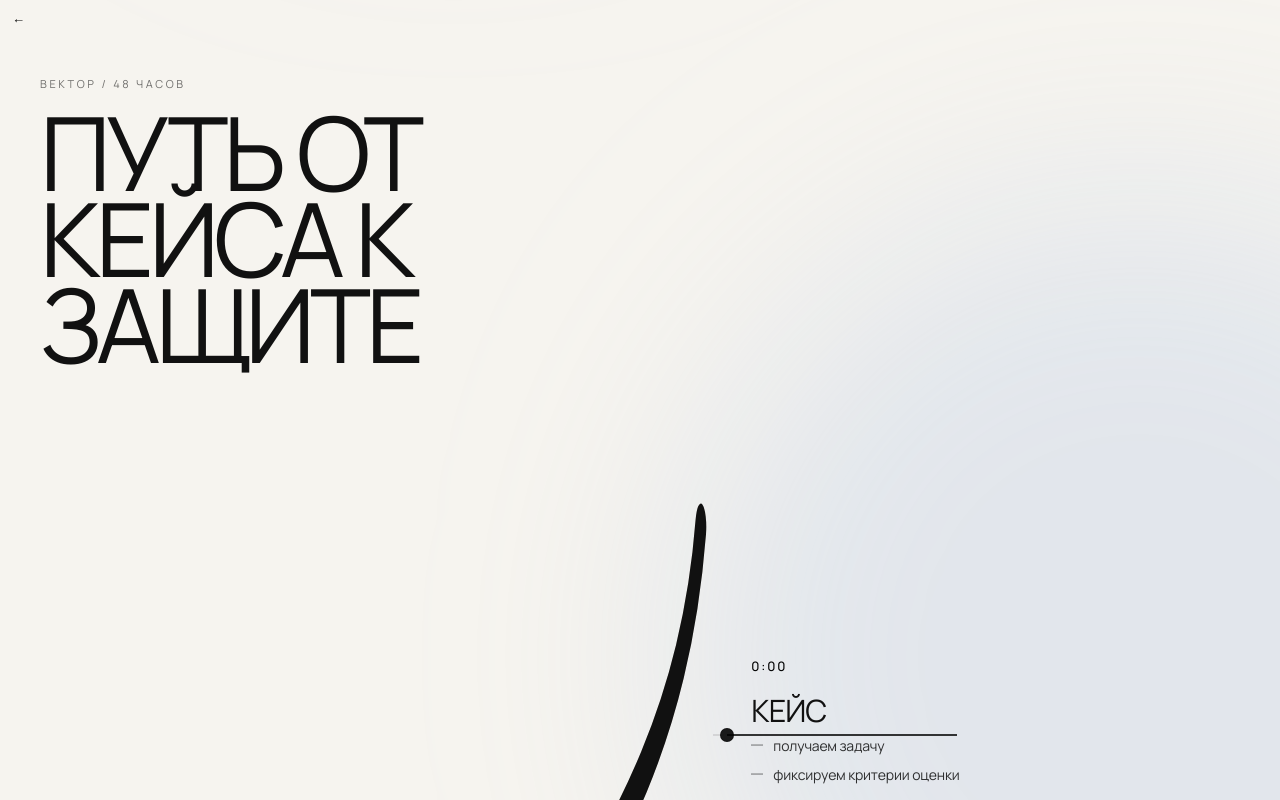
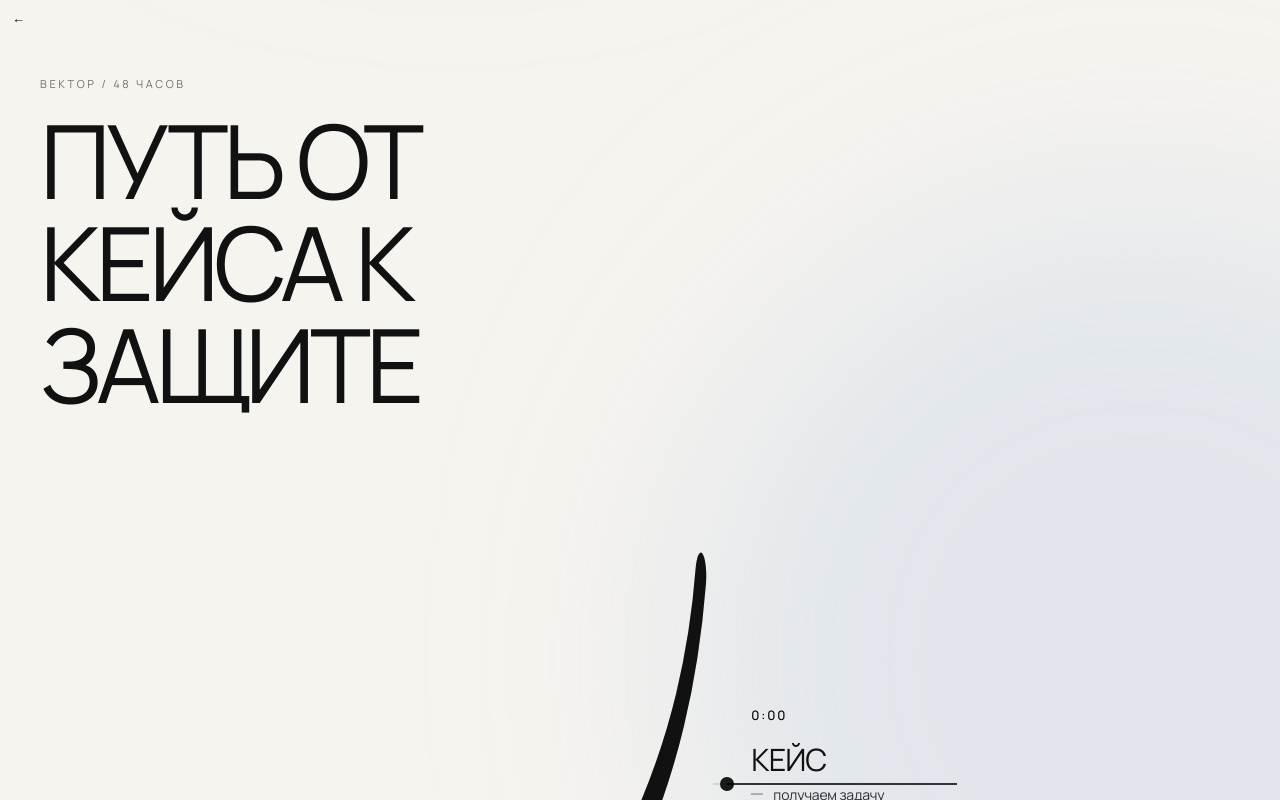
Before and after one commit to Stepa-Karpik/landing_1, a Next.js app: page /works in a window 1280 px wide. Shown: the top 800 px of the page. Built offline with nearby package versions, Linux system fonts and the light colour scheme.

Commit message:
Update page.tsx

```diff
--- a/app/works/page.tsx
+++ b/app/works/page.tsx
@@ -528,7 +528,7 @@ export default function WorksPage() {
 
       <section className="relative z-10 mx-auto max-w-[1320px] px-5 pb-10 pt-[clamp(76px,9vh,114px)] md:px-10 md:pb-14">
         <p className="text-[11px] tracking-[0.24em] text-black/54 uppercase">ВЕКТОР / 48 ЧАСОВ</p>
-        <h1 className="mt-4 max-w-[11ch] text-[clamp(46px,8vw,126px)] leading-[0.84] tracking-[-0.05em] uppercase">
+        <h1 className="mt-4 max-w-[11ch] text-[clamp(46px,8vw,126px)] leading-[0.84] tracking-[-0.05em] uppercase" style={{ lineHeight: 1}}>
           ПУТЬ ОТ КЕЙСА К ЗАЩИТЕ
         </h1>
       </section>
```
